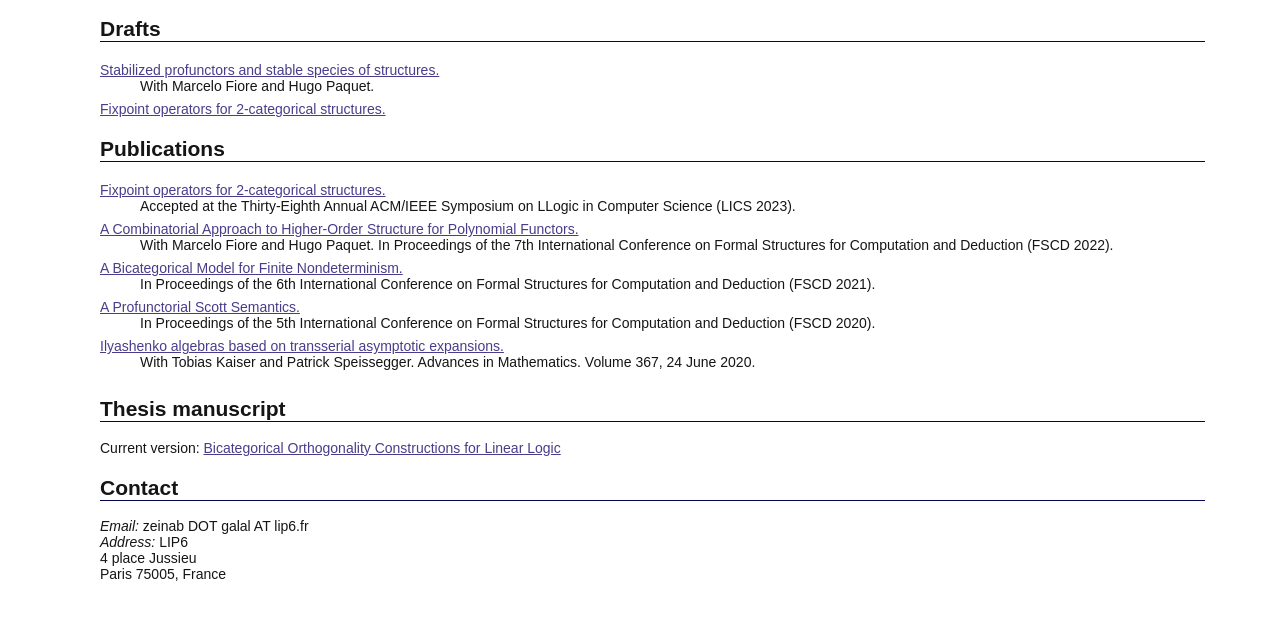
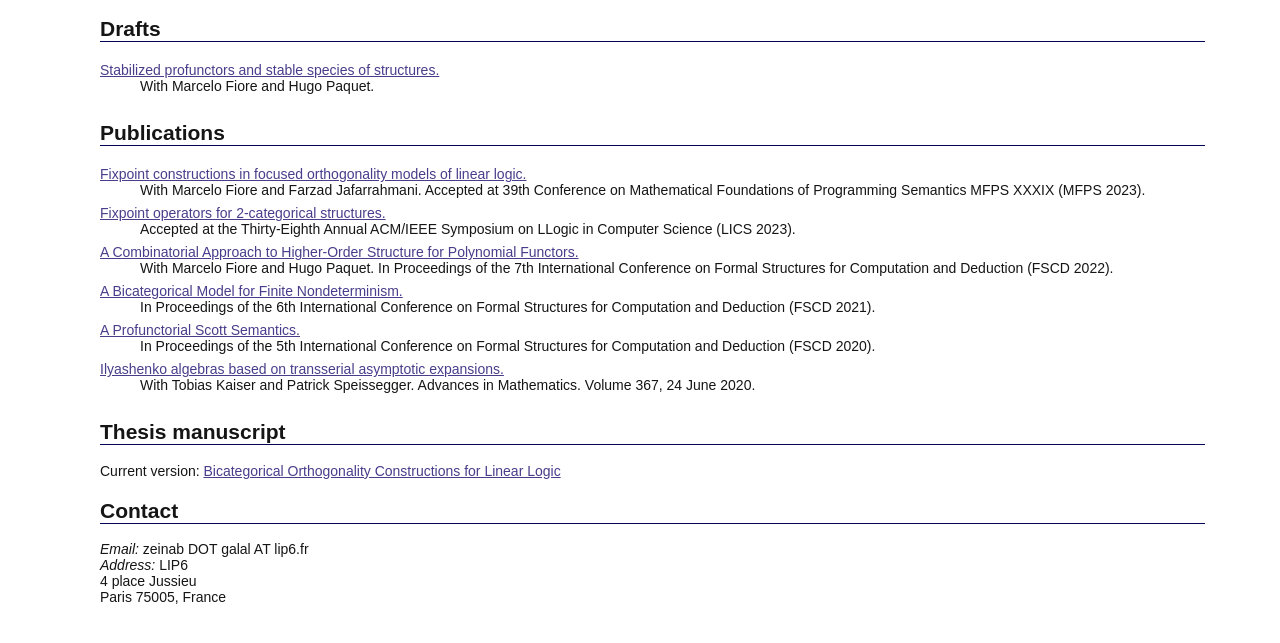
Before and after one commit to zgalal/zgalal.github.io, a plain HTML site: page index.html in a window 1280 px wide. Shown: the part 143-786 px from the top of the page. Drawn offline with Linux system fonts and the light colour scheme.

Commit message:
Update index.html

```diff
--- a/index.html
+++ b/index.html
@@ -19,8 +19,6 @@
         <dd>With Marcelo Fiore and Hugo Paquet.
         </dd>
 
-        <dt><a href="https://arxiv.org/pdf/2303.03440.pdf">Fixpoint operators for 2-categorical structures.</a>
-        </dt>
     </dl>
 </p>
 
@@ -30,6 +28,11 @@
 
 <p>
     <dl>
+         <dt><a href="https://github.com/zgalal/zgalal.github.io/blob/main/mfps23.pdf">Fixpoint constructions in focused orthogonality models of linear logic.</a>
+        </dt>
+        <dd>With Marcelo Fiore and Farzad Jafarrahmani. Accepted at 39th Conference on Mathematical Foundations of Programming Semantics MFPS XXXIX (MFPS 2023).
+        </dd>
+
         <dt><a href="https://arxiv.org/pdf/2303.03440.pdf">Fixpoint operators for 2-categorical structures.</a>
         </dt>
         <dd> Accepted at the Thirty-Eighth Annual ACM/IEEE Symposium on LLogic in Computer Science (LICS 2023).
```
